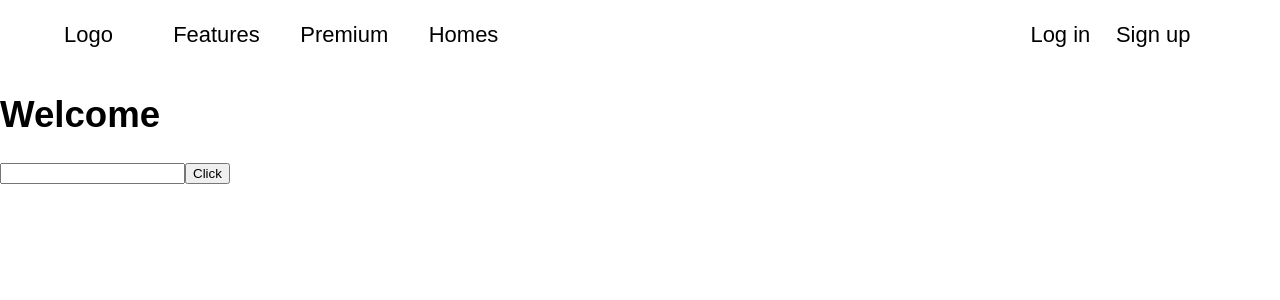
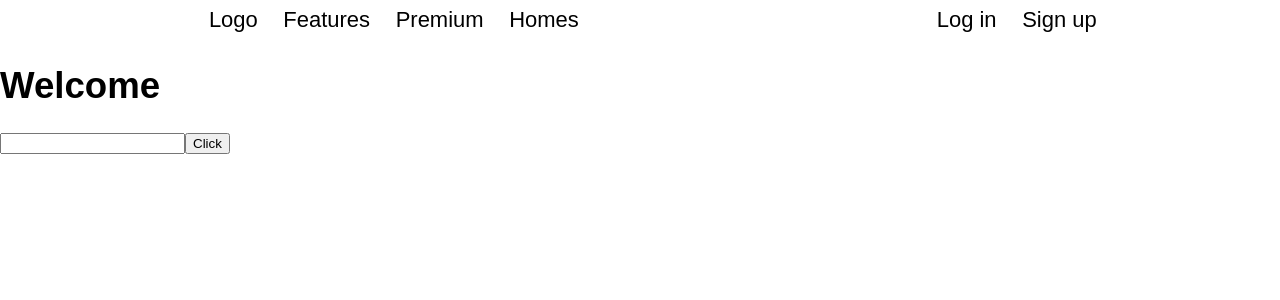
Before and after one commit to hamzapatrich/Todo, a Next.js app: page / in a window 1280 px wide. Shown: the top 300 px of the page. Built offline with nearby package versions, Linux system fonts and the light colour scheme.

Commit message:
starting new nav

```diff
--- a/components/Navbar.js
+++ b/components/Navbar.js
@@ -7,12 +7,12 @@ function Navbar(){
 
 	let navElements = (style) => {
 		return (
-			<ul className={style}>
+			<div className={style}>
 				<Link href="/"><a>Features</a></Link>
 				<Link href="/"><a>Premium</a></Link>
 				<Link href="/"><a>Homes</a></Link>
 
-			</ul>
+			</div>
 		)
 	}
 
--- /dev/null
+++ b/components/newNav.js
@@ -0,0 +1,77 @@
+import Link from 'next/link';
+import React, { useState } from 'react';
+import styles from '../styles/newNav.module.css'
+
+
+
+function NewNav(props) {
+
+
+    return (
+        <Nav>
+            <span style={{display:'inherit'}}>
+                <NavItem name='Logo'/>
+                <NavItem name='Features'>
+
+                    <div>Hello</div>
+                    <div>Hello</div>
+                    <div>Hello</div>
+
+                </NavItem>
+                <NavItem name='Premium'/>
+                <NavItem name='Homes'>
+
+                        <div>Hello</div>
+                        <div>Hello</div>
+                        <div>Hello</div>
+
+                </NavItem>
+            </span>
+            <span style={{display:'inherit'}}>
+                <NavItem name='Log in'/>
+                <NavItem name='Sign up'/>
+            </span>
+        </Nav>
+    )
+
+
+}
+
+export default NewNav;
+
+function Nav(props){
+
+    return (
+        <nav className={styles.navbar}>
+            <ul className={styles.navbarnav}>
+                {props.children}
+            </ul>
+        </nav>
+    )
+}
+
+function NavItem(props) {
+
+    const [open, setOpen] = useState(false);
+    return (
+        <li
+        onMouseEnter={()=>{setOpen(true)}}
+        // onMouseLeave={()=>{setOpen(false)}}
+        className={styles.navItem}>
+            <Link href='/'>
+                <a>{props.name}</a>
+            </Link>
+        {open && props.children ? <div>{props.children}</div>: null}
+        </li>
+    )
+
+}
+
+function DropDown(props) {
+    return(
+        <div className={styles.dropDown}>
+           {props.children}
+        </div>
+    )
+
+}
--- a/pages/_app.js
+++ b/pages/_app.js
@@ -2,11 +2,13 @@ import '../styles/globals.css'
 import {Provider} from 'react-redux';
 import store from '../redux/store';
 import Navbar from '../components/Navbar';
+import NewNav from '../components/newNav';
 
 function MyApp({ Component, pageProps }) {
   return (
   <Provider store = {store}>
-    <Navbar/>
+    {/* <Navbar/> */}
+    <NewNav/>
     <Component {...pageProps} />
   </Provider>
   )
--- a/styles/Navbar.module.css
+++ b/styles/Navbar.module.css
@@ -14,9 +14,21 @@
 }
 
 .navElements {
+    margin-left: 7vw;
     flex-grow: 1;
     display: flex;
+    align-items: center;
     justify-content: space-around;
+
+}
+.navElements>a:hover{
+
+    border-bottom-style: solid ;
+    border-color: red;
+
+
+
+
 }
 
 .navLogin {
--- a/styles/globals.css
+++ b/styles/globals.css
@@ -7,10 +7,17 @@ body {
   margin: 0;
 
 }
-
+ul {
+  color: inherit;
+  text-decoration: none;
+  list-style: none;
+  margin: 0;
+  padding: 0;
+}
 a {
   color: inherit;
   text-decoration: none;
+
 }
 
 * {
--- /dev/null
+++ b/styles/newNav.module.css
@@ -0,0 +1,42 @@
+.navbar{
+    display: flex;
+   justify-content: center;
+   padding: 0 1rem;
+   height: 5vh;
+
+}
+
+.navbarnav {
+
+    width: 100%;
+    height: 100%;
+    display: flex;
+    flex-direction: row;
+    justify-content: space-around;
+
+}
+.navItem{
+    display: flex;
+    flex-direction: column;
+    justify-content: center;
+    align-items: center;
+    font-size: var(--text-md);
+    height: 100%;
+    background-color: white;
+    margin-left: 2vw;
+
+
+
+}
+.navItem:hover{
+    filter: brightness(0.9);
+
+}
+.dropDown{
+    position: relative;
+    top: 50px;
+    right: 50px;
+
+    display: flex;
+    flex-direction: column;
+}
```
